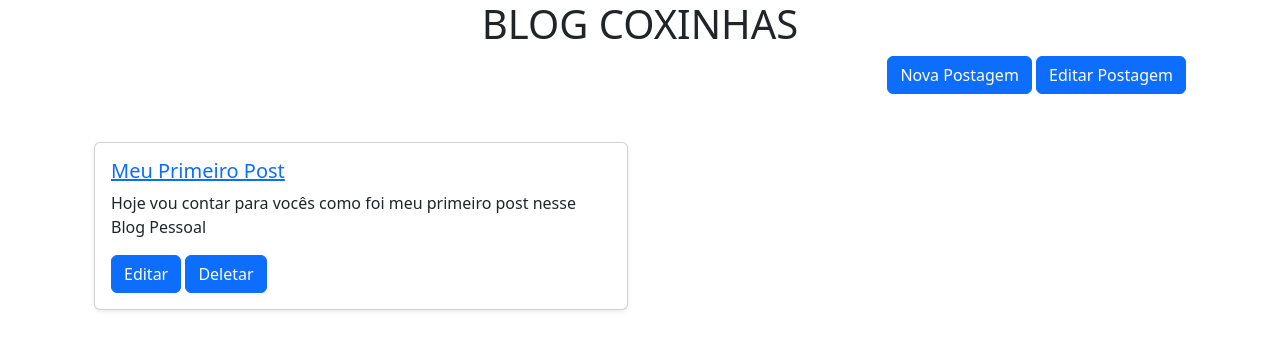
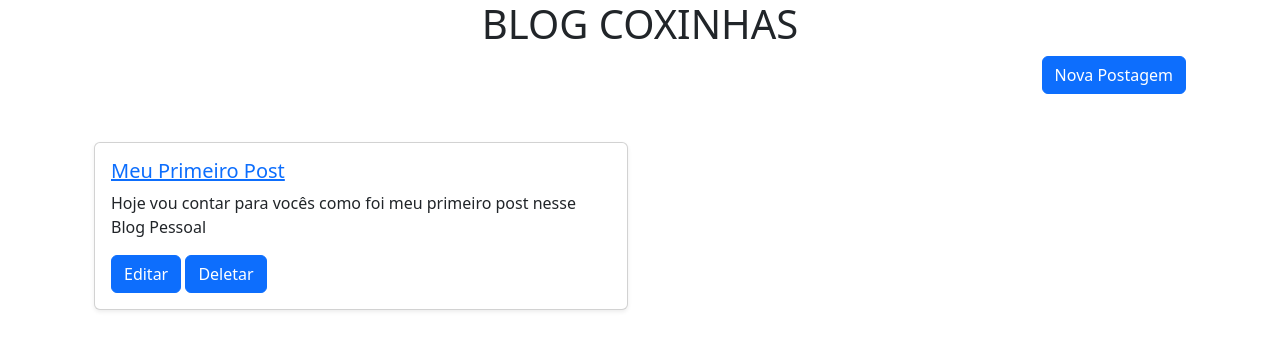
Before and after one commit to Rhnpl/Blog, a Flask app: page / in a window 1280 px wide. Shown: the top 350 px of the page. Run offline with Flask 3, Linux system fonts and the light colour scheme; a user stored in the database is signed in; some libraries are stand-ins or nearby versions.

Commit message:
removendo botão

```diff
--- a/app/templates/index.html
+++ b/app/templates/index.html
@@ -4,9 +4,6 @@
     <div class="container" style="text-align: right;">
         <form action="/nova-postagem" style="display: inline;">
             <button type="submit" class="btn btn-primary btn-salvar">Nova Postagem</button>
-        </form>
-        <form action="/login" style="display: inline;">
-            <button type="submit" class="btn btn-primary btn-salvar">Editar Postagem</button>
         </form>
     </div>
     {% endif %}
```
Also changed, not shown: app/dados.db.
